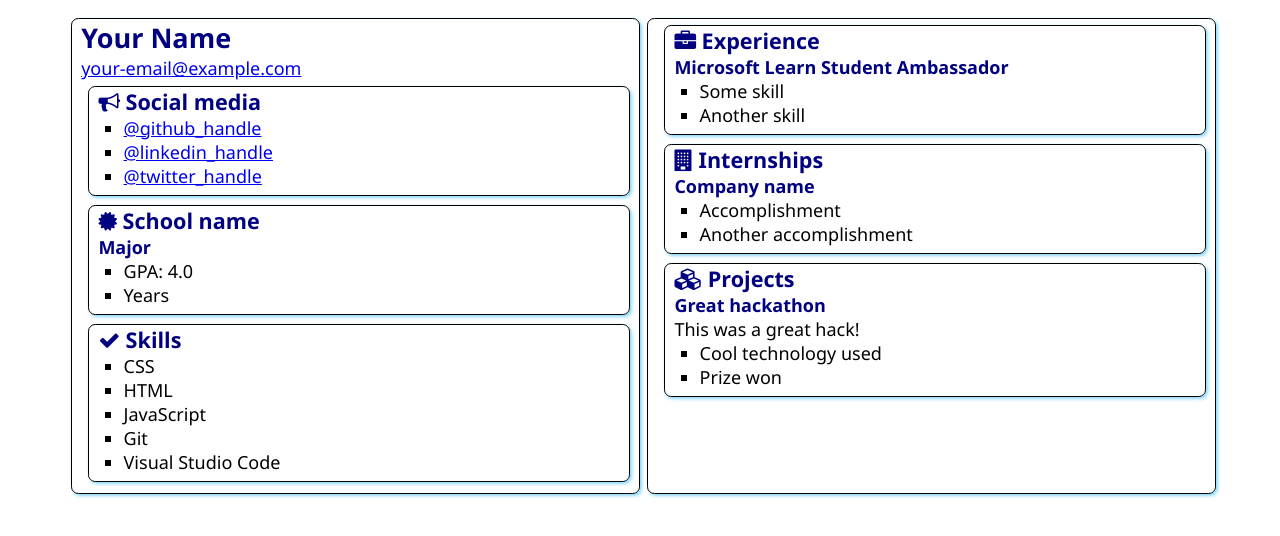
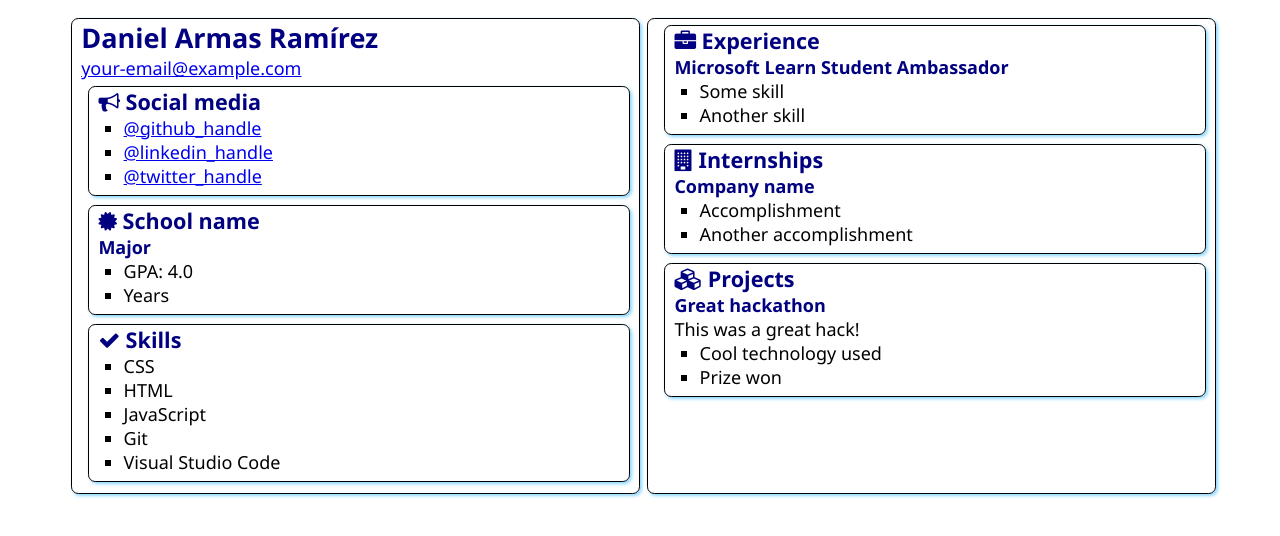
Before and after one commit to daniel692a/SATechnicalOnboarding, a plain HTML site: page src/index.html in a window 1280 px wide. Drawn offline with Linux system fonts and the light colour scheme.

Commit message:
Added My Name
Replace Your Name with my name

```diff
--- a/src/index.html
+++ b/src/index.html
@@ -12,7 +12,7 @@
 <body>
     <main>
         <article class="box">
-            <h1>Your Name</h1>
+            <h1>Daniel Armas Ramírez</h1>
             <div><a href="mailto:your.email@example.com">your-email@example.com</a></div>
 
             <section class="box">
```
